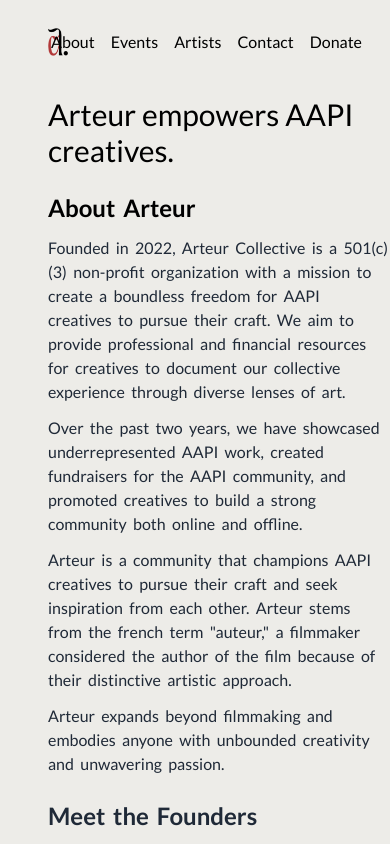
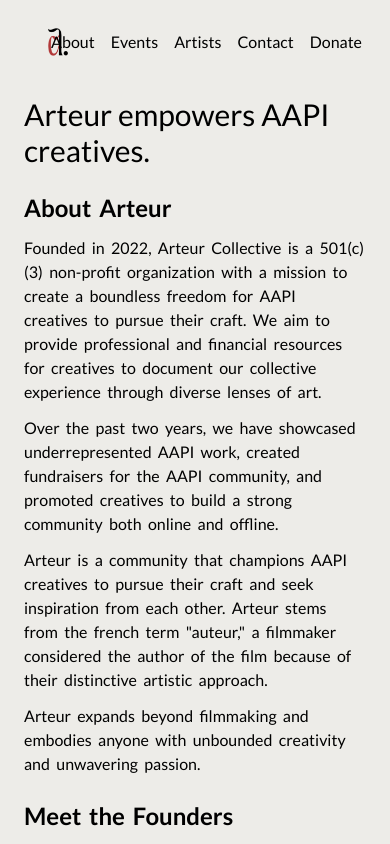
Before and after one commit to naco55/arteurcollective, a Next.js app: page /about in a window 390 px wide. Shown: the top 844 px of the page. Built offline with nearby package versions, Linux system fonts and the light colour scheme.

Commit message:
tried fixing about page

```diff
--- a/src/pages/about.js
+++ b/src/pages/about.js
@@ -4,12 +4,12 @@
     return (
         <div className="bg-[#edece8] font-sans">
             <div className="flex flex-col md:flex-row">
-                <div className="md:w-1/2 pl-12">
+                <div className="text-black md:w-1/2 pl-6 md:pl-12 pr-6 md:pr-12">
                     <h1 className="text-black text-3xl pt-8">
                         Arteur empowers AAPI creatives.
                     </h1>
                     <div style={{ wordSpacing: '0.2em' }}>
-                        <p className="text-black text-2xl pt-6">
+                        <p className="text-2xl pt-6">
                             <strong>About Arteur</strong>
                         </p>
                         <p className="pt-3" >
```
